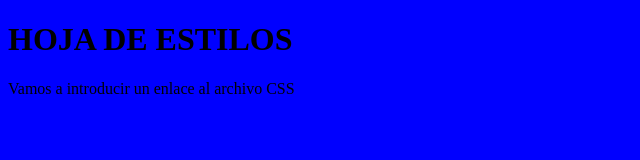
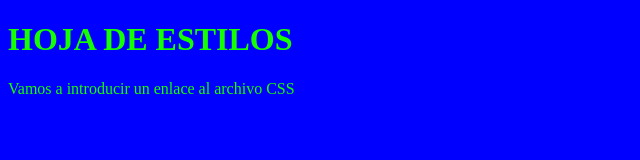
Before and after one commit to Pecolsito/edifp, a plain HTML site: page index.html in a window 1280 px wide. Shown: the whole page, without its empty margins (0-640 px from the left). Drawn offline with Linux system fonts and the light colour scheme.

Commit message:
Cursiva y color verde

```diff
--- a/css/Estilos.css
+++ b/css/Estilos.css
@@ -1,6 +1,9 @@
 body {
       background-color: #00F; /* Azul */
-      front-w
+      font-weight : italic;
+      color: rgb(21, 255, 0) ; /* Verde */
+
+
 
 
 
```
